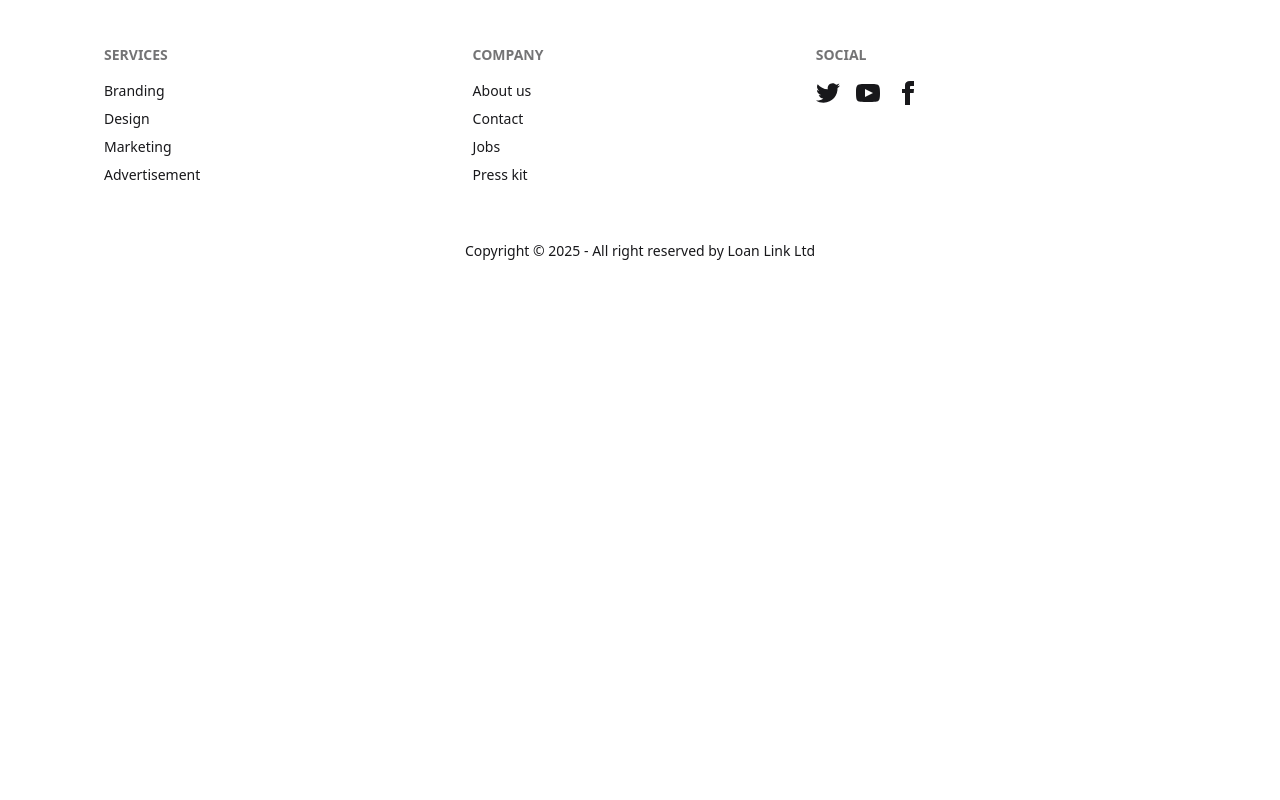
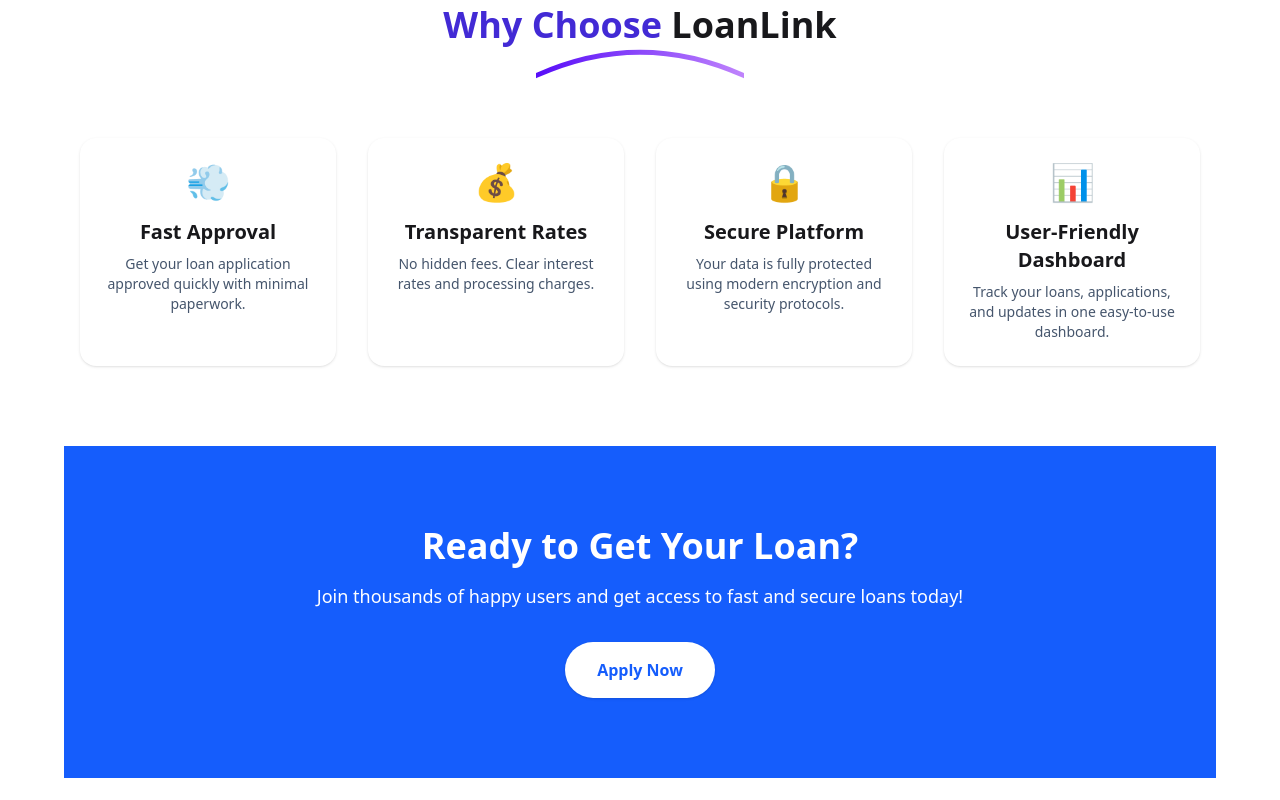
Before and after one commit to robiul1hossen/loan-link-client, a React (Vite) app: page / in a window 1280 px wide. Shown: the part 2020-2820 px from the top of the page. Before the commit the page ends 2297 px from the top, so only its background shows below. Built offline with nearby package versions, Linux system fonts and the light colour scheme; no server answers.

Commit message:
add aos animation to home page

```diff
--- a/package.json
+++ b/package.json
@@ -13,6 +13,7 @@
     "@lottiefiles/dotlottie-react": "^0.17.8",
     "@tailwindcss/vite": "^4.1.17",
     "@tanstack/react-query": "^5.90.12",
+    "aos": "^2.3.4",
     "axios": "^1.13.2",
     "firebase": "^12.6.0",
     "framer-motion": "^12.23.25",
--- a/src/components/AvailableLoans.jsx
+++ b/src/components/AvailableLoans.jsx
@@ -1,8 +1,10 @@
-import React from "react";
+import React, { useEffect } from "react";
 import useAxiosSecure from "../hooks/useAxiosSecure";
 import { useQuery } from "@tanstack/react-query";
 import Title from "./Title";
 import LoanCard from "./LoanCard";
+import AOS from "aos";
+import "aos/dist/aos.css";
 
 const AvailableLoans = () => {
   const axiosSecure = useAxiosSecure();
@@ -13,6 +15,13 @@ const AvailableLoans = () => {
       return (await res).data;
     },
   });
+
+  useEffect(() => {
+    AOS.init({
+      duration: 1000, // animation duration in ms
+      once: false, // whether animation should happen only once
+    });
+  }, []);
   return (
     <div>
       <div className="mt-12 mb-6">
@@ -24,7 +33,9 @@ const AvailableLoans = () => {
           }
         />
       </div>
-      <div className="grid grid-cols-1 sm:grid-cols-2 md:grid-cols-3 lg:grid-cols-4 gap-6">
+      <div
+        data-aos="fade-up"
+        className="grid grid-cols-1 sm:grid-cols-2 md:grid-cols-3 lg:grid-cols-4 gap-6">
         {loans.map((loan) => (
           <LoanCard key={loan._id} loan={loan} />
         ))}
--- /dev/null
+++ b/src/components/GetStartedCTA .jsx
@@ -0,0 +1,20 @@
+const GetStartedCTA = () => {
+  return (
+    <section className="py-20 bg-blue-600 text-white">
+      <div className="max-w-4xl mx-auto px-4 text-center">
+        <h2 className="text-4xl font-bold mb-4">Ready to Get Your Loan?</h2>
+        <p className="mb-8 text-lg">
+          Join thousands of happy users and get access to fast and secure loans
+          today!
+        </p>
+        <a
+          href="/loan-form"
+          className="inline-block bg-white text-blue-600 font-semibold px-8 py-4 rounded-full shadow hover:shadow-lg transition">
+          Apply Now
+        </a>
+      </div>
+    </section>
+  );
+};
+
+export default GetStartedCTA;
--- a/src/components/LoanCard.jsx
+++ b/src/components/LoanCard.jsx
@@ -3,10 +3,10 @@ import { FaArrowRight } from "react-icons/fa";
 import { Link } from "react-router";
 
 const LoanCard = ({ loan }) => {
-  const { _id, title, description, maxLimit, loanImage } = loan;
+  const { _id, title, description, maxLimit, loanImage, interestRate } = loan;
   return (
-    <div>
-      <div className="card  bg-base-100 card-sm shadow-sm">
+    <div className="">
+      <div className="card card-sm shadow-sm ">
         <div className="card-body">
           <h2 className="card-title font-bold">{title}</h2>
           <img
@@ -16,8 +16,8 @@ const LoanCard = ({ loan }) => {
           />
           <p>{description.slice(0, 60)}...</p>
           <div className=" justify-between items-center">
-            <p className="text-[14px] font-medium mb-2">
-              maxLimit: ${maxLimit}
+            <p className="text-[13px] font-medium mb-2">
+              maxLimit: ${maxLimit} with {interestRate}% interest
             </p>
             <Link to={`/loan-details/${_id}`}>
               <div className="flex gap-1 items-center btn btn-sm btn-outline hover:btn-primary duration-300 transition">
--- /dev/null
+++ b/src/components/WhyChooseLoanLink .jsx
@@ -0,0 +1,50 @@
+import Title from "./Title";
+
+const WhyChooseLoanLink = () => {
+  const benefits = [
+    {
+      title: "Fast Approval",
+      desc: "Get your loan application approved quickly with minimal paperwork.",
+      icon: "💨",
+    },
+    {
+      title: "Transparent Rates",
+      desc: "No hidden fees. Clear interest rates and processing charges.",
+      icon: "💰",
+    },
+    {
+      title: "Secure Platform",
+      desc: "Your data is fully protected using modern encryption and security protocols.",
+      icon: "🔒",
+    },
+    {
+      title: "User-Friendly Dashboard",
+      desc: "Track your loans, applications, and updates in one easy-to-use dashboard.",
+      icon: "📊",
+    },
+  ];
+
+  return (
+    <section className="py-20 ">
+      <div className="max-w-7xl mx-auto px-4 text-center">
+        <div className="mb-14">
+          <Title text1={" Why Choose"} text2={"LoanLink"} />
+        </div>
+
+        <div className="grid grid-cols-1 sm:grid-cols-2 lg:grid-cols-4 gap-8">
+          {benefits.map((b, idx) => (
+            <div
+              key={idx}
+              className="bg-white p-6 rounded-2xl shadow hover:shadow-lg transition text-center">
+              <div className="text-4xl mb-4">{b.icon}</div>
+              <h3 className="text-xl font-semibold mb-2">{b.title}</h3>
+              <p className="text-slate-600 text-sm">{b.desc}</p>
+            </div>
+          ))}
+        </div>
+      </div>
+    </section>
+  );
+};
+
+export default WhyChooseLoanLink;
--- a/src/hooks/useAxiosSecure.jsx
+++ b/src/hooks/useAxiosSecure.jsx
@@ -4,8 +4,8 @@ import { AuthContext } from "../context/AuthContext";
 import { useNavigate } from "react-router";
 
 const axiosSecure = axios.create({
-  // baseURL: "https://loan-link-server-lime.vercel.app",
-  baseURL: "http://localhost:3000",
+  baseURL: "https://loan-link-server-lime.vercel.app",
+  // baseURL: "http://localhost:3000",
 });
 const useAxiosSecure = () => {
   const { user, logOutUser } = use(AuthContext);
--- a/src/main.jsx
+++ b/src/main.jsx
@@ -1,7 +1,6 @@
 import { StrictMode } from "react";
 import { createRoot } from "react-dom/client";
 import "./index.css";
-import App from "./App.jsx";
 import { RouterProvider } from "react-router";
 import { router } from "./routes/Router.jsx";
 import AuthProvider from "./context/AuthProvider.jsx";
@@ -9,12 +8,15 @@ import { QueryClient, QueryClientProvider } from "@tanstack/react-query";
 import { ToastContainer } from "react-toastify";
 
 const queryClient = new QueryClient();
+
 createRoot(document.getElementById("root")).render(
   <StrictMode>
     <QueryClientProvider client={queryClient}>
       <AuthProvider>
-        <RouterProvider router={router} />
-        <ToastContainer />
+        <div>
+          <RouterProvider router={router} />
+          <ToastContainer />
+        </div>
       </AuthProvider>
     </QueryClientProvider>
   </StrictMode>
--- a/src/pages/Home/Home.jsx
+++ b/src/pages/Home/Home.jsx
@@ -2,6 +2,8 @@ import Banner from "../../components/Banner";
 import AvailableLoans from "../../components/AvailableLoans";
 import HowItWorks from "../HowItWorks ";
 import CustomerFeedback from "../../components/CustomerFeedback ";
+import WhyChooseLoanLink from "../../components/WhyChooseLoanLink ";
+import GetStartedCTA from "../../components/GetStartedCTA ";
 
 const Home = () => {
   return (
@@ -10,6 +12,8 @@ const Home = () => {
       <AvailableLoans />
       <HowItWorks />
       <CustomerFeedback />
+      <WhyChooseLoanLink />
+      <GetStartedCTA />
     </div>
   );
 };
--- a/src/pages/Login.jsx
+++ b/src/pages/Login.jsx
@@ -54,6 +54,7 @@ const Login = () => {
           displayName: res.user.displayName,
           photoURL: res.user.photoURL,
         };
+        toast.success("Logged in successful");
         updateUser(updateUserInfo)
           .then(() => {
             navigate(`${location?.state ? location?.state : "/"}`);
--- a/src/pages/Register.jsx
+++ b/src/pages/Register.jsx
@@ -41,6 +41,7 @@ const Register = () => {
         const imageHostingURL = `https://api.imgbb.com/1/upload?key=${
           import.meta.env.VITE_host_image
         }`;
+        toast.success("Registration successful");
         axios
           .post(imageHostingURL, formData)
           .then((res) => {
```
Also changed, not shown: 1 other file (tests, documents, lock files or other folders).
